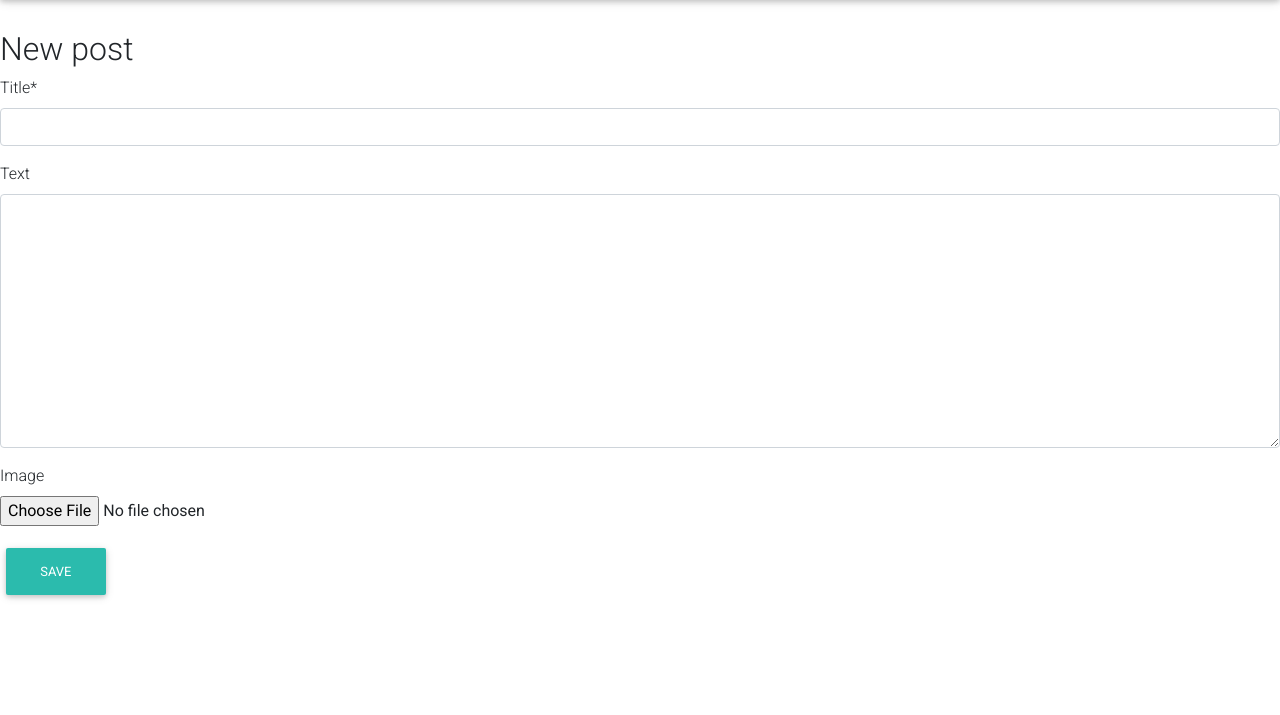
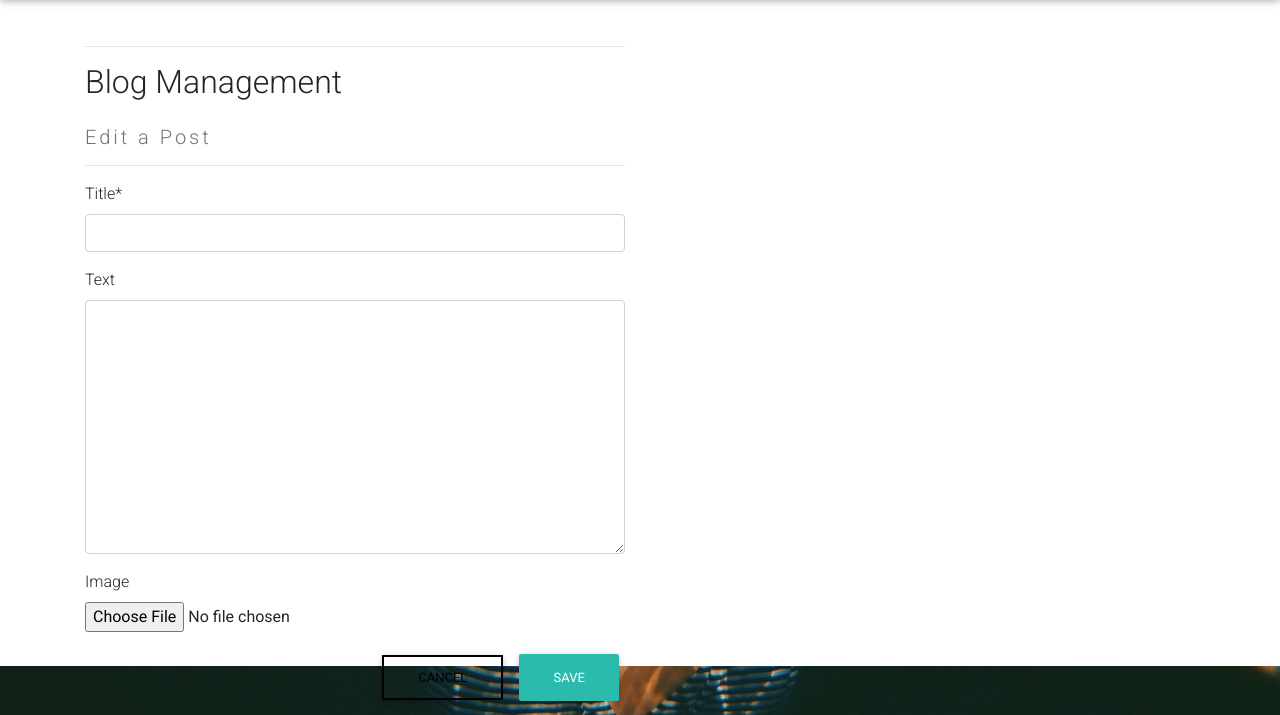
Before and after one commit to lucyrush/rivercity_jewellery, a Django app: page /blog/post/new/ in a window 1280 px wide. Shown: the part 134-849 px from the top of the page. Before the commit the page ends 734 px from the top, so only its background shows below. Run offline with Django 3.2, Linux system fonts and the light colour scheme; some libraries are stand-ins or nearby versions.

Commit message:
Updated edit blog post form to suit project style

```diff
--- a/blog/templates/blog/post_edit.html
+++ b/blog/templates/blog/post_edit.html
@@ -11,9 +11,27 @@
 
 {% block content %}
     <div class="overlay"></div>
-    <h2>New post</h2>
-    <form method="POST" class="post-form">{% csrf_token %}
-        {{ form|crispy }}
-        <button type="submit" class="save btn btn-default">Save</button>
-    </form>
+    <div class="container">
+        <div class="row">
+            <div class="col-12 col-md-6">
+                <hr>
+                <h2 class="logo-font mb-4">Blog Management</h2>
+                <h5 class="text-muted">Edit a Post</h5>
+                <hr>
+            </div>
+        </div>
+
+    <div class="row">
+            <div class="col-12 col-md-6">
+                <form method="POST" class="post-form mb-2" >
+                    {% csrf_token %}
+                    {{ form|crispy }}
+                    <div class="text-right">
+                        <a class="btn btn-outline-black rounded-0" href="#">Cancel</a>
+                        <button type="submit" class="save btn btn-default">Save</button>
+                    </div>
+                </form>
+            </div>
+        </div>
+    </div>
 {% endblock %}
```
